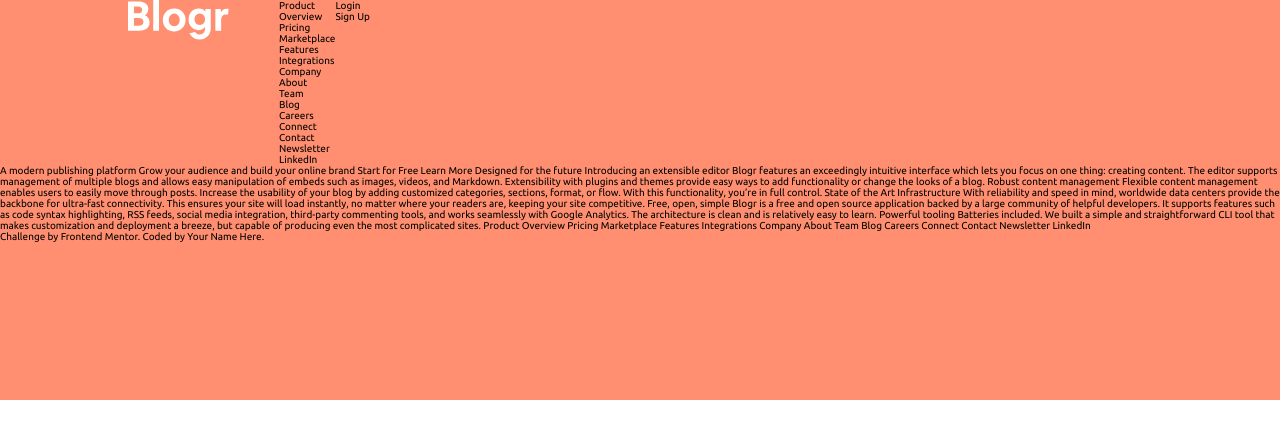
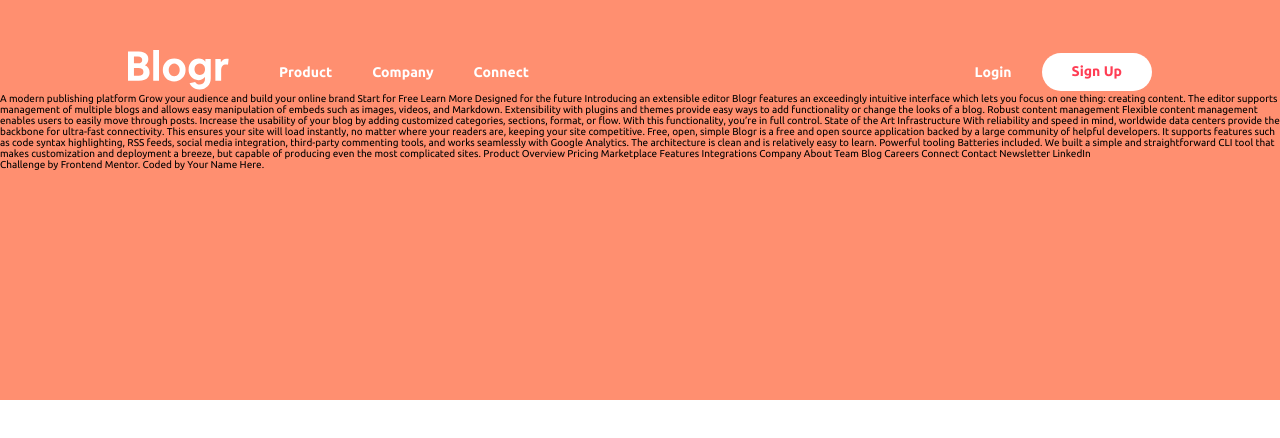
Before and after one commit to cloviswrodrigues/blogr_landing_page, a website: page frontend/index.html in a window 1280 px wide. Drawn offline with Linux system fonts and the light colour scheme.

Commit message:
stylized nav

```diff
--- a/frontend/index.html
+++ b/frontend/index.html
@@ -24,36 +24,36 @@
       <nav class="header__nav">
         <div class="header__menu">
           <div class="header__menu--item">
-            <div>Product</div>
+            <a href="#" class="header__dropdown">Product</a>
             <ul class="header__menu--submenu">
-              <li>Overview</li>
-              <li>Pricing</li>
-              <li>Marketplace</li>
-              <li>Features</li>
-              <li>Integrations</li>
+              <li><a href="#">Overview</a></li>
+              <li><a href="#">Pricing</a></li>
+              <li><a href="#">Marketplace</a></li>
+              <li><a href="#">Features</a></li></a>
+              <li><a href="#">Integrations</a></li>
             </ul>
           </div>
           <div class="header__menu--item">
-            <div>Company</div>
+            <a href="#" class="header__dropdown">Company</a>
             <ul class="header__menu--submenu">
-              <li>About</li>
-              <li>Team</li>
-              <li>Blog</li>
-              <li>Careers</li>
+              <li><a href="#">About</a></li>
+              <li><a href="#">Team</a></li>
+              <li><a href="#">Blog</a></li>
+              <li><a href="#">Careers</a></li>
             </ul>
           </div>
           <div class="header__menu--item">
-            <div>Connect</div>
+            <a href="#" class="header__dropdown">Connect</a>
             <ul class="header__menu--submenu">
-              <li>Contact</li>
-              <li>Newsletter</li>
-              <li>LinkedIn</li>
+              <li><a href="#">Contact</a></li>
+              <li><a href="#">Newsletter</a></li>
+              <li><a href="#">LinkedIn</a></li>
             </ul>
           </div>
         </div>
         <div class="header__logon">
-          <div>Login</div>
-          <div>Sign Up</div>
+          <a href="#">Login</a>
+          <a href="#" class="header__logon--signup">Sign Up</a>
         </div>
       </nav>
     </div>
--- a/frontend/scss/_header.scss
+++ b/frontend/scss/_header.scss
@@ -1,4 +1,8 @@
 .header {
+    padding-top: 5rem;
+    font-size: 1.4rem;
+    font-weight: 700;
+    color: $color-white;
 
     &__bg--pattern {
         position: absolute;
@@ -16,5 +20,32 @@
 
     &__nav {
         display: flex;
+        justify-content: space-between;
+        align-items: center;
+        flex-basis: 100%;
+    }
+
+    &__menu {
+        display: flex;
+        align-items: center;
+        gap: 4rem;
+
+        &--submenu {
+            display: none;
+        }
+    }
+
+    &__logon {
+        display: flex;
+        align-items: center;
+        gap: 3rem;
+
+        &--signup {
+            height: 18px;
+            padding: 1rem 3rem;
+            border-radius: 4rem;
+            background-color: $color-white;
+            color: $color-light-red;
+        }
     }
 }
```
Also changed, not shown: frontend/css/style.css, 1 other file.
